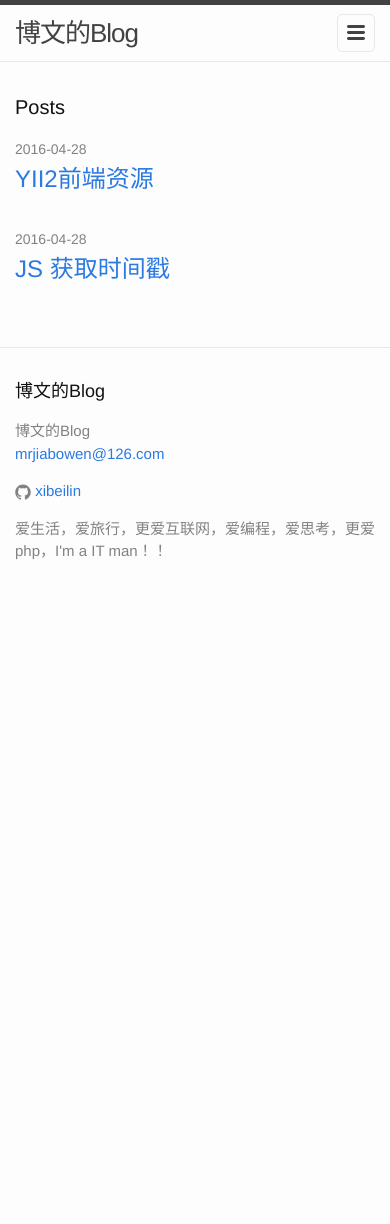
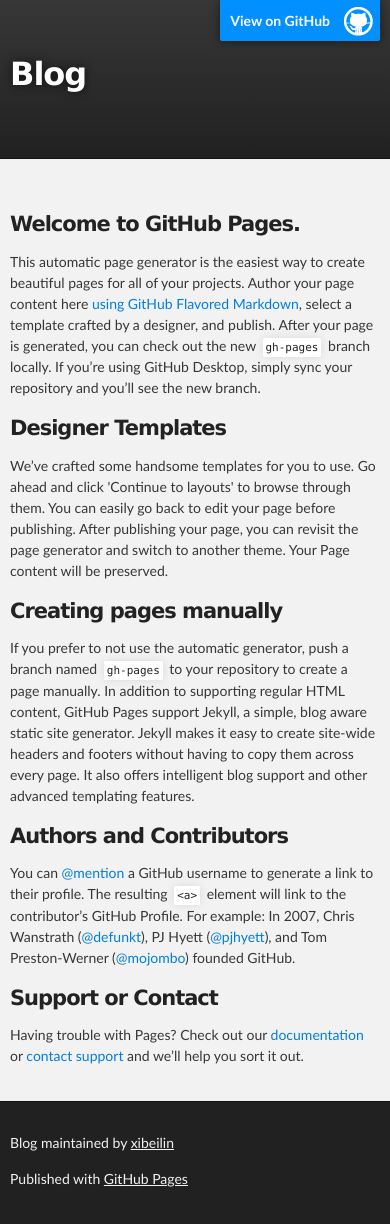
Before and after one commit to xibeilin/blog, a Jekyll site: the page index.html, which Jekyll copies as it is, in a window 390 px wide. Built offline with Jekyll 4.4.1, drawn with Linux system fonts in a browser that asks for light colours; before the commit the page ends 900 px from its top, so only the background shows below that.

Commit message:
Create gh-pages branch via GitHub

```diff
--- a/index.html
+++ b/index.html
@@ -1,23 +1,72 @@
----
-layout: default
----
+<!DOCTYPE html>
+<html>
 
-<div class="home">
+  <head>
+    <meta charset='utf-8'>
+    <meta http-equiv="X-UA-Compatible" content="chrome=1">
+    <meta name="description" content="Blog : ">
 
-  <h1 class="page-heading">Posts</h1>
+    <link rel="stylesheet" type="text/css" media="screen" href="stylesheets/stylesheet.css">
 
-  <ul class="post-list">
-    {% for post in site.posts %}
-      <li>
-        <span class="post-meta">{{ post.date | date: "%Y-%m-%d" }}</span>
+    <title>Blog</title>
+  </head>
 
-        <h2>
-          <a class="post-link" href="{{ post.url | prepend: site.baseurl }}">{{ post.title }}</a>
-        </h2>
-      </li>
-    {% endfor %}
-  </ul>
+  <body>
 
-  <!-- <p class="rss-subscribe">subscribe <a href="{{ "/feed.xml" | prepend: site.baseurl }}">via RSS</a></p>-->
+    <!-- HEADER -->
+    <div id="header_wrap" class="outer">
+        <header class="inner">
+          <a id="forkme_banner" href="https://github.com/xibeilin/blog">View on GitHub</a>
 
-</div>
+          <h1 id="project_title">Blog</h1>
+          <h2 id="project_tagline"></h2>
+
+            <section id="downloads">
+              <a class="zip_download_link" href="https://github.com/xibeilin/blog/zipball/master">Download this project as a .zip file</a>
+              <a class="tar_download_link" href="https://github.com/xibeilin/blog/tarball/master">Download this project as a tar.gz file</a>
+            </section>
+        </header>
+    </div>
+
+    <!-- MAIN CONTENT -->
+    <div id="main_content_wrap" class="outer">
+      <section id="main_content" class="inner">
+        <h3>
+<a id="welcome-to-github-pages" class="anchor" href="#welcome-to-github-pages" aria-hidden="true"><span aria-hidden="true" class="octicon octicon-link"></span></a>Welcome to GitHub Pages.</h3>
+
+<p>This automatic page generator is the easiest way to create beautiful pages for all of your projects. Author your page content here <a href="https://guides.github.com/features/mastering-markdown/">using GitHub Flavored Markdown</a>, select a template crafted by a designer, and publish. After your page is generated, you can check out the new <code>gh-pages</code> branch locally. If you’re using GitHub Desktop, simply sync your repository and you’ll see the new branch.</p>
+
+<h3>
+<a id="designer-templates" class="anchor" href="#designer-templates" aria-hidden="true"><span aria-hidden="true" class="octicon octicon-link"></span></a>Designer Templates</h3>
+
+<p>We’ve crafted some handsome templates for you to use. Go ahead and click 'Continue to layouts' to browse through them. You can easily go back to edit your page before publishing. After publishing your page, you can revisit the page generator and switch to another theme. Your Page content will be preserved.</p>
+
+<h3>
+<a id="creating-pages-manually" class="anchor" href="#creating-pages-manually" aria-hidden="true"><span aria-hidden="true" class="octicon octicon-link"></span></a>Creating pages manually</h3>
+
+<p>If you prefer to not use the automatic generator, push a branch named <code>gh-pages</code> to your repository to create a page manually. In addition to supporting regular HTML content, GitHub Pages support Jekyll, a simple, blog aware static site generator. Jekyll makes it easy to create site-wide headers and footers without having to copy them across every page. It also offers intelligent blog support and other advanced templating features.</p>
+
+<h3>
+<a id="authors-and-contributors" class="anchor" href="#authors-and-contributors" aria-hidden="true"><span aria-hidden="true" class="octicon octicon-link"></span></a>Authors and Contributors</h3>
+
+<p>You can <a href="https://help.github.com/articles/basic-writing-and-formatting-syntax/#mentioning-users-and-teams" class="user-mention">@mention</a> a GitHub username to generate a link to their profile. The resulting <code>&lt;a&gt;</code> element will link to the contributor’s GitHub Profile. For example: In 2007, Chris Wanstrath (<a href="https://github.com/defunkt" class="user-mention">@defunkt</a>), PJ Hyett (<a href="https://github.com/pjhyett" class="user-mention">@pjhyett</a>), and Tom Preston-Werner (<a href="https://github.com/mojombo" class="user-mention">@mojombo</a>) founded GitHub.</p>
+
+<h3>
+<a id="support-or-contact" class="anchor" href="#support-or-contact" aria-hidden="true"><span aria-hidden="true" class="octicon octicon-link"></span></a>Support or Contact</h3>
+
+<p>Having trouble with Pages? Check out our <a href="https://help.github.com/pages">documentation</a> or <a href="https://github.com/contact">contact support</a> and we’ll help you sort it out.</p>
+      </section>
+    </div>
+
+    <!-- FOOTER  -->
+    <div id="footer_wrap" class="outer">
+      <footer class="inner">
+        <p class="copyright">Blog maintained by <a href="https://github.com/xibeilin">xibeilin</a></p>
+        <p>Published with <a href="https://pages.github.com">GitHub Pages</a></p>
+      </footer>
+    </div>
+
+
+
+  </body>
+</html>
--- /dev/null
+++ b/javascripts/main.js
@@ -0,0 +1 @@
+console.log('This would be the main JS file.');
--- /dev/null
+++ b/stylesheets/github-light.css
@@ -0,0 +1,123 @@
+/*
+The MIT License (MIT)
+
+Copyright (c) 2015 GitHub, Inc.
+
+Permission is hereby granted, free of charge, to any person obtaining a copy
+of this software and associated documentation files (the "Software"), to deal
+in the Software without restriction, including without limitation the rights
+to use, copy, modify, merge, publish, distribute, sublicense, and/or sell
+copies of the Software, and to permit persons to whom the Software is
+furnished to do so, subject to the following conditions:
+
+The above copyright notice and this permission notice shall be included in all
+copies or substantial portions of the Software.
+
+THE SOFTWARE IS PROVIDED "AS IS", WITHOUT WARRANTY OF ANY KIND, EXPRESS OR
+IMPLIED, INCLUDING BUT NOT LIMITED TO THE WARRANTIES OF MERCHANTABILITY,
+FITNESS FOR A PARTICULAR PURPOSE AND NONINFRINGEMENT. IN NO EVENT SHALL THE
+AUTHORS OR COPYRIGHT HOLDERS BE LIABLE FOR ANY CLAIM, DAMAGES OR OTHER
+LIABILITY, WHETHER IN AN ACTION OF CONTRACT, TORT OR OTHERWISE, ARISING FROM,
+OUT OF OR IN CONNECTION WITH THE SOFTWARE OR THE USE OR OTHER DEALINGS IN THE
+SOFTWARE.
+
+*/
+
+.pl-c /* comment */ {
+  color: #969896;
+}
+
+.pl-c1      /* constant, markup.raw, meta.diff.header, meta.module-reference, meta.property-name, support, support.constant, support.variable, variable.other.constant */,
+.pl-s .pl-v /* string variable */ {
+  color: #0086b3;
+}
+
+.pl-e  /* entity */,
+.pl-en /* entity.name */ {
+  color: #795da3;
+}
+
+.pl-s .pl-s1 /* string source */,
+.pl-smi      /* storage.modifier.import, storage.modifier.package, storage.type.java, variable.other, variable.parameter.function */ {
+  color: #333;
+}
+
+.pl-ent /* entity.name.tag */ {
+  color: #63a35c;
+}
+
+.pl-k /* keyword, storage, storage.type */ {
+  color: #a71d5d;
+}
+
+.pl-pds              /* punctuation.definition.string, string.regexp.character-class */,
+.pl-s                /* string */,
+.pl-s .pl-pse .pl-s1 /* string punctuation.section.embedded source */,
+.pl-sr               /* string.regexp */,
+.pl-sr .pl-cce       /* string.regexp constant.character.escape */,
+.pl-sr .pl-sra       /* string.regexp string.regexp.arbitrary-repitition */,
+.pl-sr .pl-sre       /* string.regexp source.ruby.embedded */ {
+  color: #183691;
+}
+
+.pl-v /* variable */ {
+  color: #ed6a43;
+}
+
+.pl-id /* invalid.deprecated */ {
+  color: #b52a1d;
+}
+
+.pl-ii /* invalid.illegal */ {
+  background-color: #b52a1d;
+  color: #f8f8f8;
+}
+
+.pl-sr .pl-cce /* string.regexp constant.character.escape */ {
+  color: #63a35c;
+  font-weight: bold;
+}
+
+.pl-ml /* markup.list */ {
+  color: #693a17;
+}
+
+.pl-mh        /* markup.heading */,
+.pl-mh .pl-en /* markup.heading entity.name */,
+.pl-ms        /* meta.separator */ {
+  color: #1d3e81;
+  font-weight: bold;
+}
+
+.pl-mq /* markup.quote */ {
+  color: #008080;
+}
+
+.pl-mi /* markup.italic */ {
+  color: #333;
+  font-style: italic;
+}
+
+.pl-mb /* markup.bold */ {
+  color: #333;
+  font-weight: bold;
+}
+
+.pl-md /* markup.deleted, meta.diff.header.from-file */ {
+  background-color: #ffecec;
+  color: #bd2c00;
+}
+
+.pl-mi1 /* markup.inserted, meta.diff.header.to-file */ {
+  background-color: #eaffea;
+  color: #55a532;
+}
+
+.pl-mdr /* meta.diff.range */ {
+  color: #795da3;
+  font-weight: bold;
+}
+
+.pl-mo /* meta.output */ {
+  color: #1d3e81;
+}
--- /dev/null
+++ b/stylesheets/stylesheet.css
@@ -0,0 +1,425 @@
+/*******************************************************************************
+Slate Theme for GitHub Pages
+by Jason Costello, @jsncostello
+*******************************************************************************/
+
+@import url(github-light.css);
+
+/*******************************************************************************
+MeyerWeb Reset
+*******************************************************************************/
+
+html, body, div, span, applet, object, iframe,
+h1, h2, h3, h4, h5, h6, p, blockquote, pre,
+a, abbr, acronym, address, big, cite, code,
+del, dfn, em, img, ins, kbd, q, s, samp,
+small, strike, strong, sub, sup, tt, var,
+b, u, i, center,
+dl, dt, dd, ol, ul, li,
+fieldset, form, label, legend,
+table, caption, tbody, tfoot, thead, tr, th, td,
+article, aside, canvas, details, embed,
+figure, figcaption, footer, header, hgroup,
+menu, nav, output, ruby, section, summary,
+time, mark, audio, video {
+  margin: 0;
+  padding: 0;
+  border: 0;
+  font: inherit;
+  vertical-align: baseline;
+}
+
+/* HTML5 display-role reset for older browsers */
+article, aside, details, figcaption, figure,
+footer, header, hgroup, menu, nav, section {
+  display: block;
+}
+
+ol, ul {
+  list-style: none;
+}
+
+table {
+  border-collapse: collapse;
+  border-spacing: 0;
+}
+
+/*******************************************************************************
+Theme Styles
+*******************************************************************************/
+
+body {
+  box-sizing: border-box;
+  color:#373737;
+  background: #212121;
+  font-size: 16px;
+  font-family: 'Myriad Pro', Calibri, Helvetica, Arial, sans-serif;
+  line-height: 1.5;
+  -webkit-font-smoothing: antialiased;
+}
+
+h1, h2, h3, h4, h5, h6 {
+  margin: 10px 0;
+  font-weight: 700;
+  color:#222222;
+  font-family: 'Lucida Grande', 'Calibri', Helvetica, Arial, sans-serif;
+  letter-spacing: -1px;
+}
+
+h1 {
+  font-size: 36px;
+  font-weight: 700;
+}
+
+h2 {
+  padding-bottom: 10px;
+  font-size: 32px;
+  background: url('../images/bg_hr.png') repeat-x bottom;
+}
+
+h3 {
+  font-size: 24px;
+}
+
+h4 {
+  font-size: 21px;
+}
+
+h5 {
+  font-size: 18px;
+}
+
+h6 {
+  font-size: 16px;
+}
+
+p {
+  margin: 10px 0 15px 0;
+}
+
+footer p {
+  color: #f2f2f2;
+}
+
+a {
+  text-decoration: none;
+  color: #007edf;
+  text-shadow: none;
+
+  transition: color 0.5s ease;
+  transition: text-shadow 0.5s ease;
+  -webkit-transition: color 0.5s ease;
+  -webkit-transition: text-shadow 0.5s ease;
+  -moz-transition: color 0.5s ease;
+  -moz-transition: text-shadow 0.5s ease;
+  -o-transition: color 0.5s ease;
+  -o-transition: text-shadow 0.5s ease;
+  -ms-transition: color 0.5s ease;
+  -ms-transition: text-shadow 0.5s ease;
+}
+
+a:hover, a:focus {text-decoration: underline;}
+
+footer a {
+  color: #F2F2F2;
+  text-decoration: underline;
+}
+
+em {
+  font-style: italic;
+}
+
+strong {
+  font-weight: bold;
+}
+
+img {
+  position: relative;
+  margin: 0 auto;
+  max-width: 739px;
+  padding: 5px;
+  margin: 10px 0 10px 0;
+  border: 1px solid #ebebeb;
+
+  box-shadow: 0 0 5px #ebebeb;
+  -webkit-box-shadow: 0 0 5px #ebebeb;
+  -moz-box-shadow: 0 0 5px #ebebeb;
+  -o-box-shadow: 0 0 5px #ebebeb;
+  -ms-box-shadow: 0 0 5px #ebebeb;
+}
+
+p img {
+  display: inline;
+  margin: 0;
+  padding: 0;
+  vertical-align: middle;
+  text-align: center;
+  border: none;
+}
+
+pre, code {
+  width: 100%;
+  color: #222;
+  background-color: #fff;
+
+  font-family: Monaco, "Bitstream Vera Sans Mono", "Lucida Console", Terminal, monospace;
+  font-size: 14px;
+
+  border-radius: 2px;
+  -moz-border-radius: 2px;
+  -webkit-border-radius: 2px;
+}
+
+pre {
+  width: 100%;
+  padding: 10px;
+  box-shadow: 0 0 10px rgba(0,0,0,.1);
+  overflow: auto;
+}
+
+code {
+  padding: 3px;
+  margin: 0 3px;
+  box-shadow: 0 0 10px rgba(0,0,0,.1);
+}
+
+pre code {
+  display: block;
+  box-shadow: none;
+}
+
+blockquote {
+  color: #666;
+  margin-bottom: 20px;
+  padding: 0 0 0 20px;
+  border-left: 3px solid #bbb;
+}
+
+
+ul, ol, dl {
+  margin-bottom: 15px
+}
+
+ul {
+  list-style-position: inside;
+  list-style: disc;
+  padding-left: 20px;
+}
+
+ol {
+  list-style-position: inside;
+  list-style: decimal;
+  padding-left: 20px;
+}
+
+dl dt {
+  font-weight: bold;
+}
+
+dl dd {
+  padding-left: 20px;
+  font-style: italic;
+}
+
+dl p {
+  padding-left: 20px;
+  font-style: italic;
+}
+
+hr {
+  height: 1px;
+  margin-bottom: 5px;
+  border: none;
+  background: url('../images/bg_hr.png') repeat-x center;
+}
+
+table {
+  border: 1px solid #373737;
+  margin-bottom: 20px;
+  text-align: left;
+ }
+
+th {
+  font-family: 'Lucida Grande', 'Helvetica Neue', Helvetica, Arial, sans-serif;
+  padding: 10px;
+  background: #373737;
+  color: #fff;
+ }
+
+td {
+  padding: 10px;
+  border: 1px solid #373737;
+ }
+
+form {
+  background: #f2f2f2;
+  padding: 20px;
+}
+
+/*******************************************************************************
+Full-Width Styles
+*******************************************************************************/
+
+.outer {
+  width: 100%;
+}
+
+.inner {
+  position: relative;
+  max-width: 640px;
+  padding: 20px 10px;
+  margin: 0 auto;
+}
+
+#forkme_banner {
+  display: block;
+  position: absolute;
+  top:0;
+  right: 10px;
+  z-index: 10;
+  padding: 10px 50px 10px 10px;
+  color: #fff;
+  background: url('../images/blacktocat.png') #0090ff no-repeat 95% 50%;
+  font-weight: 700;
+  box-shadow: 0 0 10px rgba(0,0,0,.5);
+  border-bottom-left-radius: 2px;
+  border-bottom-right-radius: 2px;
+}
+
+#header_wrap {
+  background: #212121;
+  background: -moz-linear-gradient(top, #373737, #212121);
+  background: -webkit-linear-gradient(top, #373737, #212121);
+  background: -ms-linear-gradient(top, #373737, #212121);
+  background: -o-linear-gradient(top, #373737, #212121);
+  background: linear-gradient(top, #373737, #212121);
+}
+
+#header_wrap .inner {
+  padding: 50px 10px 30px 10px;
+}
+
+#project_title {
+  margin: 0;
+  color: #fff;
+  font-size: 42px;
+  font-weight: 700;
+  text-shadow: #111 0px 0px 10px;
+}
+
+#project_tagline {
+  color: #fff;
+  font-size: 24px;
+  font-weight: 300;
+  background: none;
+  text-shadow: #111 0px 0px 10px;
+}
+
+#downloads {
+  position: absolute;
+  width: 210px;
+  z-index: 10;
+  bottom: -40px;
+  right: 0;
+  height: 70px;
+  background: url('../images/icon_download.png') no-repeat 0% 90%;
+}
+
+.zip_download_link {
+  display: block;
+  float: right;
+  width: 90px;
+  height:70px;
+  text-indent: -5000px;
+  overflow: hidden;
+  background: url(../images/sprite_download.png) no-repeat bottom left;
+}
+
+.tar_download_link {
+  display: block;
+  float: right;
+  width: 90px;
+  height:70px;
+  text-indent: -5000px;
+  overflow: hidden;
+  background: url(../images/sprite_download.png) no-repeat bottom right;
+  margin-left: 10px;
+}
+
+.zip_download_link:hover {
+  background: url(../images/sprite_download.png) no-repeat top left;
+}
+
+.tar_download_link:hover {
+  background: url(../images/sprite_download.png) no-repeat top right;
+}
+
+#main_content_wrap {
+  background: #f2f2f2;
+  border-top: 1px solid #111;
+  border-bottom: 1px solid #111;
+}
+
+#main_content {
+  padding-top: 40px;
+}
+
+#footer_wrap {
+  background: #212121;
+}
+
+
+
+/*******************************************************************************
+Small Device Styles
+*******************************************************************************/
+
+@media screen and (max-width: 480px) {
+  body {
+    font-size:14px;
+  }
+
+  #downloads {
+    display: none;
+  }
+
+  .inner {
+    min-width: 320px;
+    max-width: 480px;
+  }
+
+  #project_title {
+  font-size: 32px;
+  }
+
+  h1 {
+    font-size: 28px;
+  }
+
+  h2 {
+    font-size: 24px;
+  }
+
+  h3 {
+    font-size: 21px;
+  }
+
+  h4 {
+    font-size: 18px;
+  }
+
+  h5 {
+    font-size: 14px;
+  }
+
+  h6 {
+    font-size: 12px;
+  }
+
+  code, pre {
+    min-width: 320px;
+    max-width: 480px;
+    font-size: 11px;
+  }
+
+}
```
Also changed, not shown: params.json (added, +6 -0 lines), images/bg_hr.png (added), images/blacktocat.png (added), images/icon_download.png (added), images/sprite_download.png (added).
